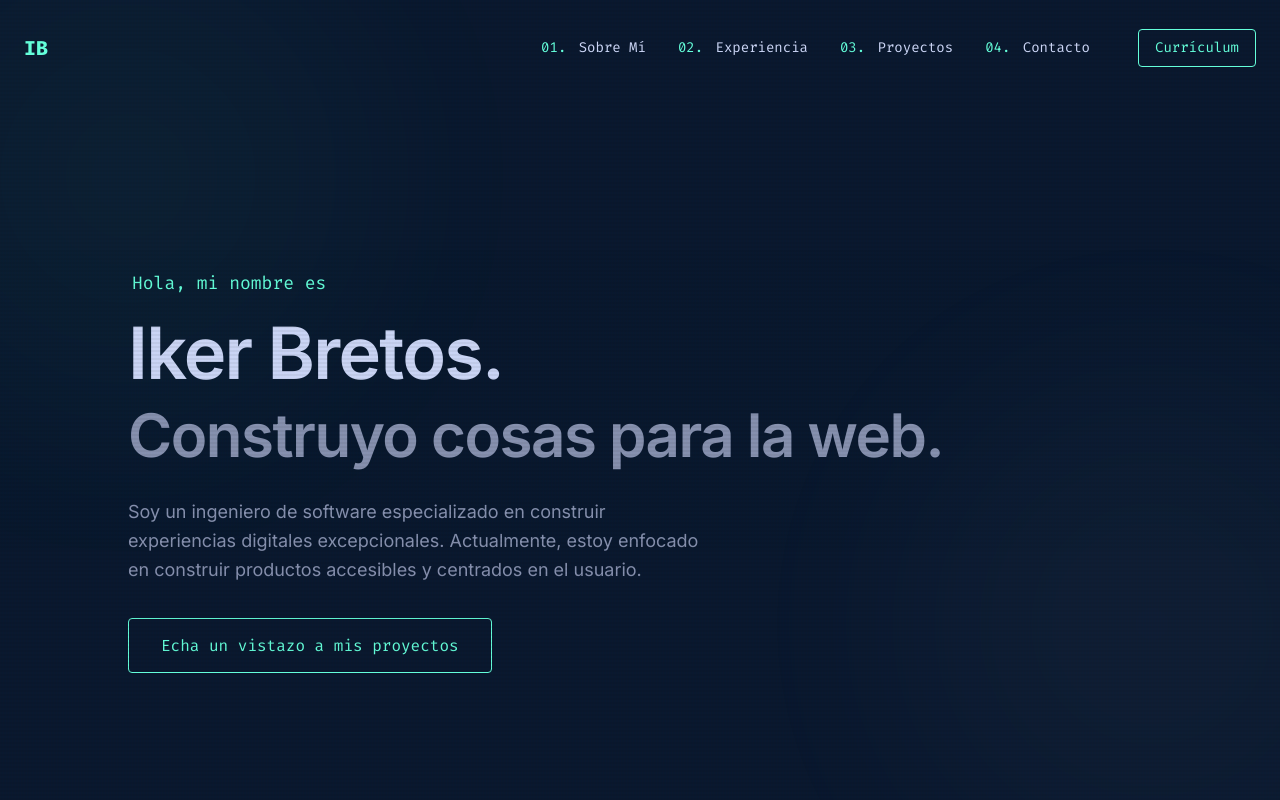
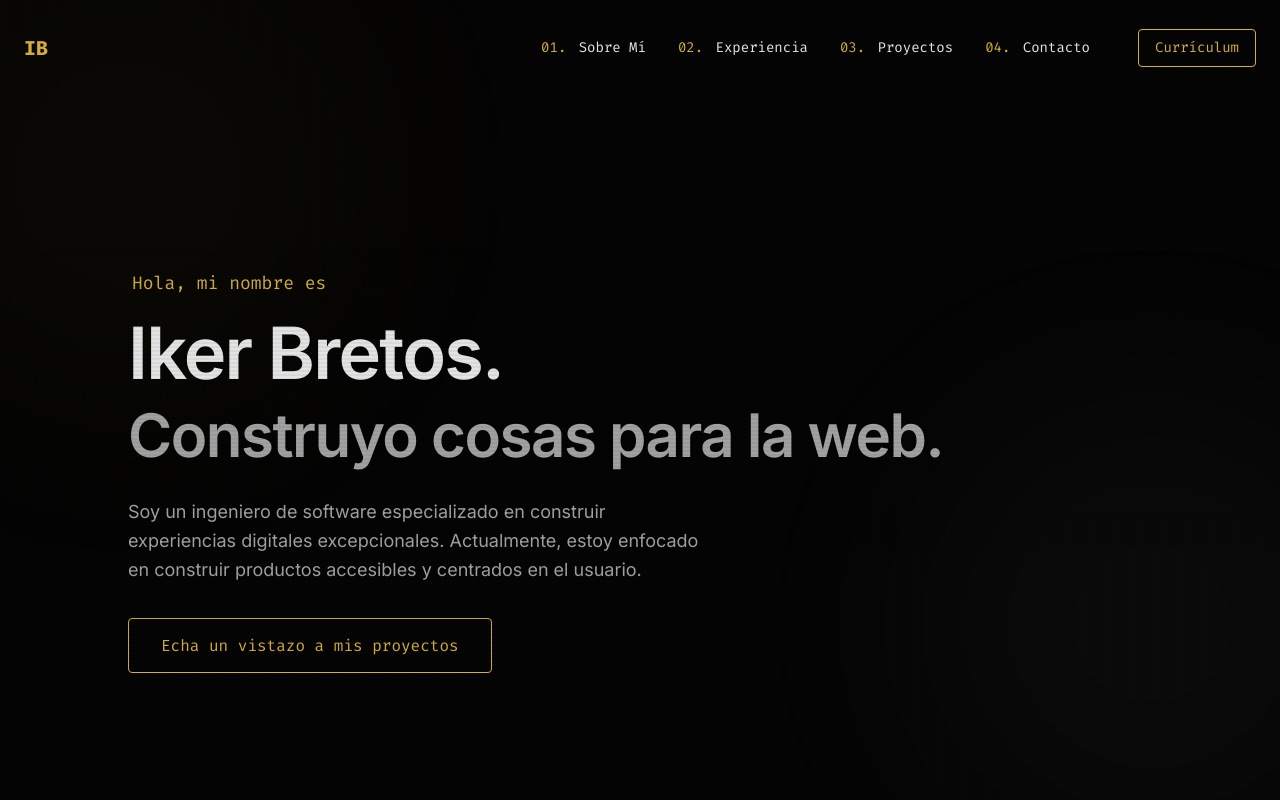
Before and after one commit to ikerbretos/ikerbretos.github.io, a React (Vite) app: page / in a window 1280 px wide. Shown: the top 800 px of the page. Built offline with nearby package versions, Linux system fonts and the light colour scheme.

Commit message:
feat: Implement Premium Black theme

```diff
--- a/src/index.css
+++ b/src/index.css
@@ -3,10 +3,10 @@
 @tailwind utilities;
 
 :root {
-  --color-bg: #0a192f;
-  --color-primary: #64ffda;
-  --color-secondary: #ccd6f6;
-  --color-text: #8892b0;
+  --color-bg: #050505;
+  --color-primary: #D4AF37;
+  --color-secondary: #E5E5E5;
+  --color-text: #A3A3A3;
 }
 
 @layer base {
@@ -46,5 +46,5 @@
 }
 
 .glass-card {
-  @apply bg-bg-light/90 backdrop-blur-sm shadow-xl hover:-translate-y-1 transition-all duration-300;
+  @apply bg-bg-light/80 backdrop-blur-md shadow-lg border border-white/5 hover:border-primary/30 hover:-translate-y-1 transition-all duration-300;
 }
--- a/tailwind.config.js
+++ b/tailwind.config.js
@@ -1,4 +1,3 @@
-/** @type {import('tailwindcss').Config} */
 /** @type {import('tailwindcss').Config} */
 export default {
     content: [
@@ -8,13 +7,13 @@ export default {
     theme: {
         extend: {
             colors: {
-                primary: '#64ffda', // Neon Mint
-                secondary: '#ccd6f6', // Lightest Slate (Headings)
-                bg: '#0a192f', // Dark Navy
-                'bg-light': '#112240', // Light Navy (Cards)
-                text: '#8892b0', // Slate (Body)
-                'text-dim': '#a8b2d1', // Light Slate
-                panel: 'rgba(255, 255, 255, 0.05)',
+                primary: '#D4AF37', // Metallic Gold
+                secondary: '#E5E5E5', // Platinum/White
+                bg: '#050505', // Rich Black
+                'bg-light': '#121212', // Off-Black (Cards)
+                text: '#A3A3A3', // Silver Gray
+                'text-dim': '#737373', // Darker Gray
+                panel: 'rgba(255, 255, 255, 0.03)',
             },
             fontFamily: {
                 sans: ['"Calibre"', '"Inter"', '"San Francisco"', '"SF Pro Text"', '-apple-system', 'system-ui', 'sans-serif'],
```
Also changed, not shown: 4 other files (tests, documents, lock files or other folders).
